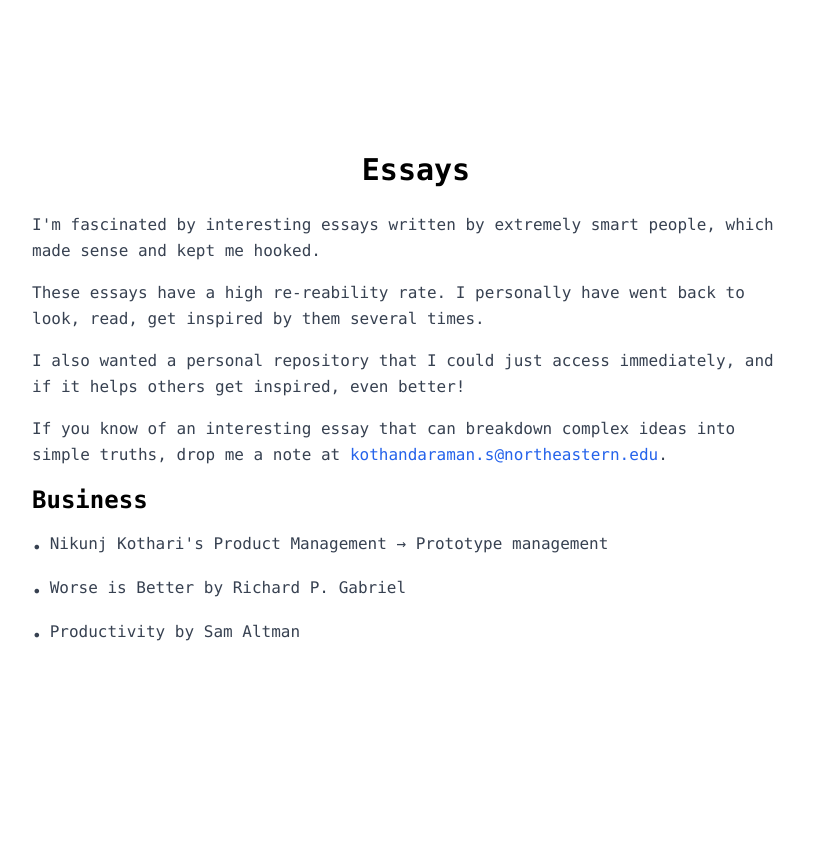
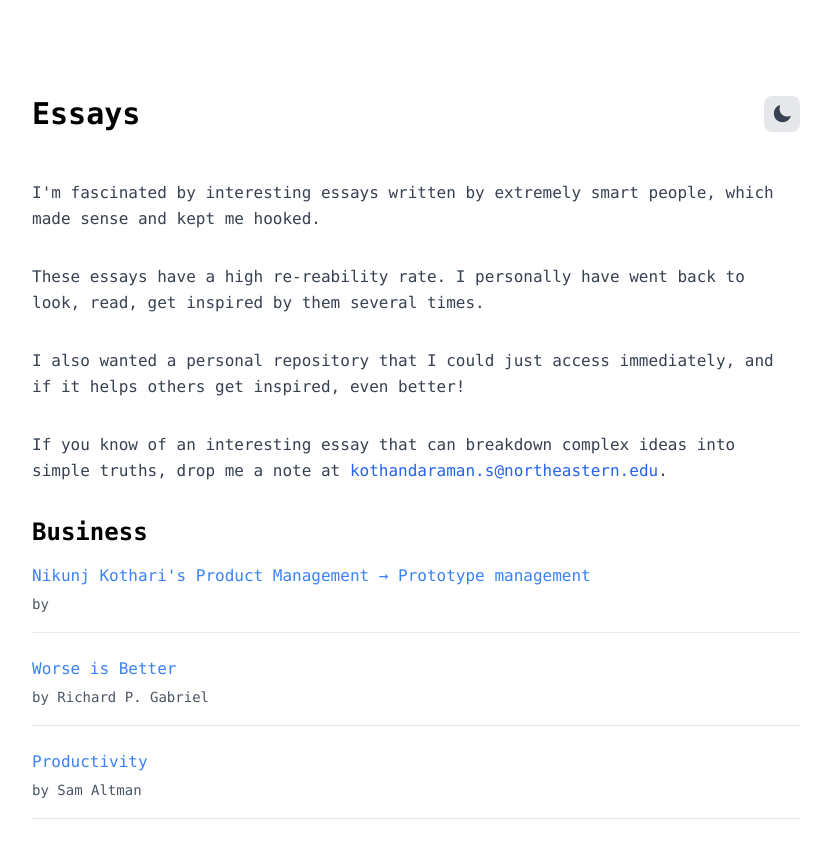
Before and after one commit to sriramkj07/Personalwebsite, a Next.js app: page /essays in a window 1280 px wide. Shown: the top 858 px of the page, without its empty margins (224-1055 px from the left). Before the commit the page ends 800 px from the top, so only its background shows below. Built offline with nearby package versions, Linux system fonts and the light colour scheme.

Commit message:
Add theme switcher and dark mode support to essays page

```diff
--- a/app/essays/page.tsx
+++ b/app/essays/page.tsx
@@ -3,41 +3,49 @@ export const metadata = {
 };
 
 import Link from 'next/link';
+import { ThemeSwitcher } from '@/components/theme-switcher';
 
-export default function Essays() {
 const businessEssays = [
   {
-      href: "https://writing.nikunjk.com/p/product-management-prototype-management",
-      title: "Nikunj Kothari's Product Management → Prototype management"
+    title: "Nikunj Kothari's Product Management → Prototype management",
+    author: "",
+    link: "https://writing.nikunjk.com/p/product-management-prototype-management"
   },
   {
-      href: "https://www.dreamsongs.com/WorseIsBetter.html",
-      title: "Worse is Better by Richard P. Gabriel"
+    title: "Worse is Better",
+    author: "Richard P. Gabriel",
+    link: "https://www.dreamsongs.com/WorseIsBetter.html"
   },
   {
-      href: "https://blog.samaltman.com/productivity",
-      title: "Productivity by Sam Altman"
+    title: "Productivity",
+    author: "Sam Altman",
+    link: "https://blog.samaltman.com/productivity"
   }
 ];
 
+export default function Essays() {
   return (
-    <div className="min-h-screen bg-white text-black p-8 md:p-16 lg:p-24 font-mono flex items-center justify-center">
-      <div className="max-w-3xl">
-        <h1 className="text-3xl font-bold mb-6 text-center">Essays</h1>
+    <div className="min-h-screen bg-white dark:bg-gray-950 text-black dark:text-white p-8 md:p-16 lg:p-24 font-mono flex justify-center">
+      <div className="w-full max-w-3xl">
+        {/* Header with Theme Switcher */}
+        <div className="flex justify-between items-center mb-12">
+          <h1 className="text-3xl font-bold">Essays</h1>
+          <ThemeSwitcher />
+        </div>
 
-        <p className="text-gray-700 mb-4 leading-relaxed">
+        <p className="text-gray-700 dark:text-gray-300 mb-8 leading-relaxed">
           I'm fascinated by interesting essays written by extremely smart people, which made sense and kept me hooked.
         </p>
 
-        <p className="text-gray-700 mb-4 leading-relaxed">
+        <p className="text-gray-700 dark:text-gray-300 mb-8 leading-relaxed">
           These essays have a high re-reability rate. I personally have went back to look, read, get inspired by them several times.
         </p>
 
-        <p className="text-gray-700 mb-4 leading-relaxed">
+        <p className="text-gray-700 dark:text-gray-300 mb-8 leading-relaxed">
           I also wanted a personal repository that I could just access immediately, and if it helps others get inspired, even better!
         </p>
 
-        <p className="text-gray-700 mb-4 leading-relaxed">
+        <p className="text-gray-700 dark:text-gray-300 mb-8 leading-relaxed">
           If you know of an interesting essay that can breakdown complex ideas into simple truths, drop me a note at{' '}
           <a
             href="mailto:kothandaraman.s@northeastern.edu"
@@ -50,19 +58,23 @@ export default function Essays() {
 
         <h2 className="text-2xl font-bold mb-4">Business</h2>
 
-        <ul className="space-y-4">
+        <div className="space-y-6">
           {businessEssays.map((essay, index) => (
-            <li key={index} className="flex items-start space-x-2">
-              <span className="text-gray-700 mt-1">•</span>
+            <div key={index} className="border-b border-gray-200 dark:border-gray-800 pb-4">
               <a
-                href={essay.href}
-                className="text-gray-700 hover:text-gray-900 hover:underline"
+                href={essay.link}
+                target="_blank"
+                rel="noopener noreferrer"
+                className="text-blue-500 hover:text-blue-600 block mb-1"
               >
                 {essay.title}
               </a>
-            </li>
+              <span className="text-gray-600 dark:text-gray-400 text-sm">
+                by {essay.author}
+              </span>
+            </div>
           ))}
-        </ul>
+        </div>
       </div>
     </div>
   );
```
Lines whose indentation alone changed are shown as unchanged.
